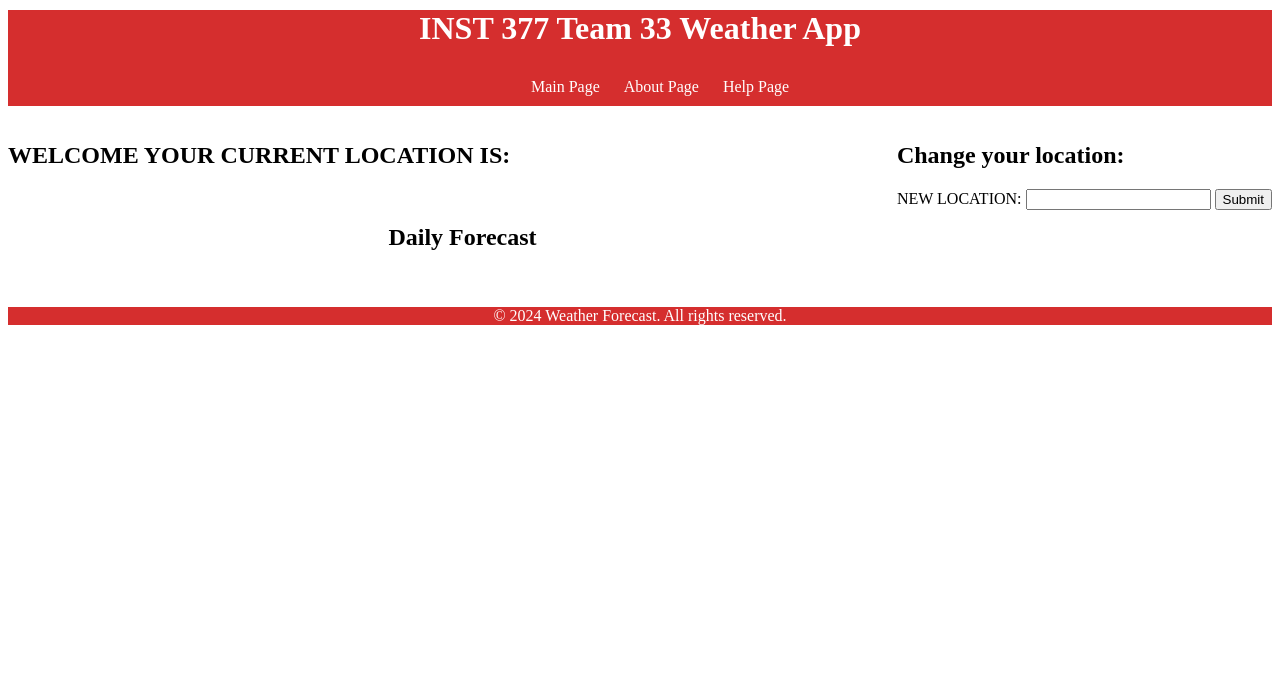
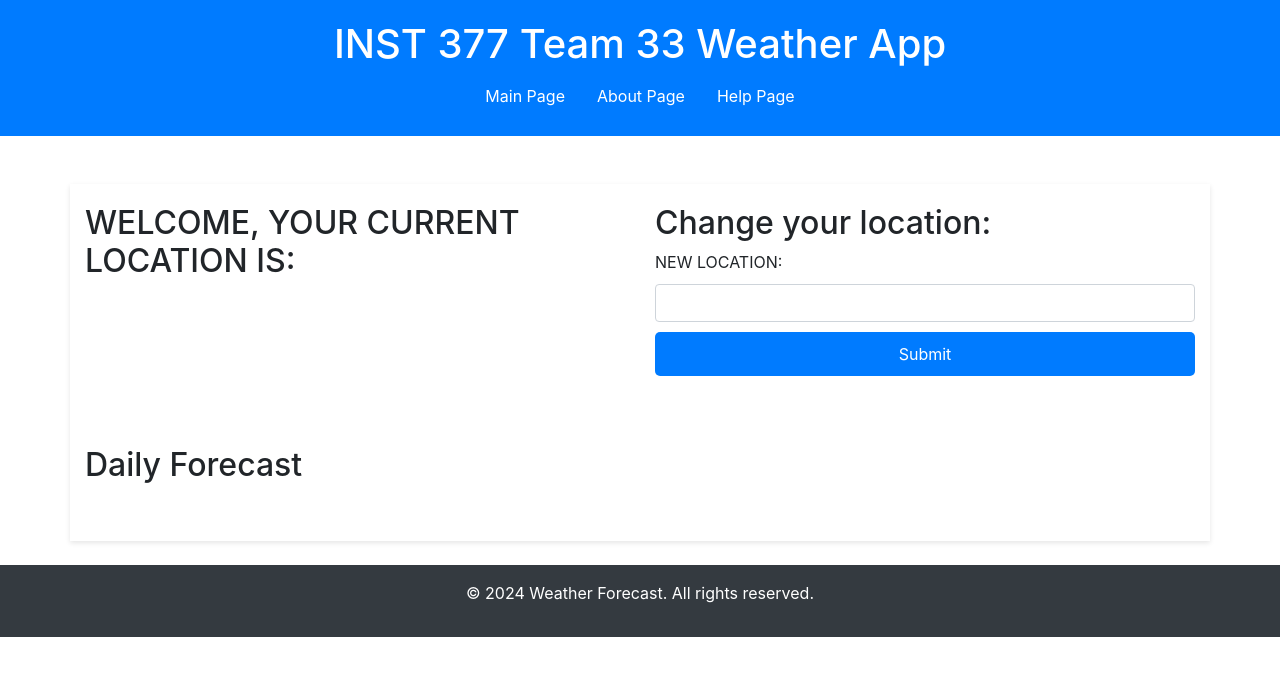
Before and after one commit to EwuraImpraim/INST377-TEAM-PROJECT, a plain HTML site: page HomePage.html in a window 1280 px wide. Drawn offline with nearby package versions, Linux system fonts and the light colour scheme.

Commit message:
Commiting styling updates

```diff
--- a/HomePage.css
+++ b/HomePage.css
@@ -1,103 +1,89 @@
-#bar{
-    text-align: center;
-    color: white;
-    width: 100%;
-    background-color: rgb(213, 46, 46);
-    margin-top: 10px;
-}
-
-#nav {
-    margin-top: 10px;
-}
-
-#nav li:hover {
-    background-color: rgb(19, 19, 13);
-    color: white;
-
-}
-
-#nav ul li{
-    display: inline-block;
-    text-align: center;
-    padding: 10px;
-}
-
-#main-nav {
-    background-color: rgb(239, 239, 15);
-}
-
-
-#main-nav li:hover {
-    background-color: rgb(22, 21, 15);
-    color: white;
-
-}
-
-#main-nav ul li{
-    display: inline-block;
-    text-align: center;
-    padding: 10px;
-}
-
-#current-location{
-    float:left;
-}
-
-#new-location{
-    float: right;
-}
-
-#weather-info{
-    border-radius:5px;
-    border: 1px;
-}
-
-.forecast-section {
-    border: 1px solid #ccc;
-    border-radius: 5px;
-    padding: 10px;
-    margin-bottom: 20px;
-}
-
-.forecast-list {
-    list-style: none;
+/* General Body Styles */
+body {
+    font-family: 'Arial', sans-serif;
+    background-color: #f0f4f8;  /* Lighter grayish-blue background */
+    color: #333;
+    margin: 0;
     padding: 0;
 }
 
-.forecast-list p {
-    margin: 0;
-}
-
-.forecast-list button {
-    margin-left: auto;
-}
-
-.forecast-icon {
-    width: 50px;
-    height: 50px;
-    margin-right: 10px;
-}
-
-#weather-info {
-    padding: 20px;
+/* Header Styles */
+header {
+    background-color: #007bff; /* Primary blue */
+    color: #fff;
+    padding: 20px 0;
     text-align: center;
 }
 
-#hourly-forecast-heading{
-    width: fit-content;
-}
-#hourly-forecast-list {
-    display: flex;
-    justify-content: flex-start;
-    overflow-x: auto;
-    padding: 5px;
+.nav a {
+    transition: background-color 0.3s, color 0.3s; /* Smooth transition for hover effects */
 }
 
+.nav-link:hover {
+    background-color: #0056b3; /* Darker blue for hover */
+    color: #ffffff;
+}
+
+/* Main Container Styles */
+.container {
+    padding: 20px;
+    background-color: #fff;
+    box-shadow: 0 2px 5px rgba(0, 0, 0, 0.1);
+    margin-top: 20px;
+}
+
+/* Form Styles */
+#new-location label,
+#new-location input,
+#new-location input[type="submit"] {
+    display: block;
+    width: 100%;
+    margin-bottom: 10px;
+}
+
+#new-location input[type="submit"] {
+    padding: 10px;
+    background-color: #007bff; /* Same primary blue as the header */
+    color: white;
+    border: none;
+    border-radius: 5px;
+    cursor: pointer;
+    transition: background-color 0.3s;
+}
+
+#new-location input[type="submit"]:hover {
+    background-color: #0056b3; /* Darker blue on hover */
+}
+
+/* Weather Info Styles */
 .forecast-item {
-    flex: 0 0 auto;
-    margin-right: 10px;
-    padding: 5px;
-    border: 1px solid #ccc;
-    border-radius: 1px;
+    margin: 10px;
+    padding: 20px;
+    background-color: #e9ecef; /* Light grey-blue to maintain visibility */
+    border: none;
+    border-radius: 10px;
+    box-shadow: 0 2px 10px rgba(0, 0, 0, 0.1);
+}
+
+#hourly-forecast-list,
+#daily-forecast-list {
+    display: flex;
+    overflow-x: auto;
+    padding: 10px 0;
+}
+
+/* Footer Styles */
+footer {
+    background-color: #002244; /* Dark navy blue for contrast */
+    color: #fff;
     text-align: center;
+    padding: 20px 0;
+    margin-top: 30px;
 }
+
+@media (max-width: 768px) {
+    .forecast-item {
+        width: 100%;
+        flex-direction: column;
+    }
+}
--- a/HomePage.html
+++ b/HomePage.html
@@ -1,59 +1,64 @@
+<!DOCTYPE html>
 <html>
 <head>
-        <title>INST 377 FINAL PROJECT- HOME PAGE</title>
-        <link rel = "stylesheet" href = "HomePage.css">
-        <script defer src = "HomePage.js"> </script>
+    <meta charset="UTF-8">
+    <meta name="viewport" content="width=device-width, initial-scale=1.0">
+    <title>INST 377 FINAL PROJECT - HOME PAGE</title>
+    <link rel="stylesheet" href="HomePage.css">
+    <link href="https://stackpath.bootstrapcdn.com/bootstrap/4.5.2/css/bootstrap.min.css" rel="stylesheet">
+    <script defer src="HomePage.js"></script>
 </head>
 <body>
-        <div id = "bar">
-            <header>
-                <h1> INST 377 Team 33 Weather App </h1>
-
-                <nav id = "nav">
-                    <ul>
-                        <li> Main Page </li>
-                        <li>  About Page </li>
-                        <li>  Help Page </li>
+    <header id="header">
+        <h1>INST 377 Team 33 Weather App</h1>
+        <nav id="nav">
+            <ul class="nav justify-content-center">
+                <li class="nav-item">
+                    <a class="nav-link text-white" href="#">Main Page</a>
+                </li>
+                <li class="nav-item">
+                    <a class="nav-link text-white" href="#">About Page</a>
+                </li>
+                <li class="nav-item">
+                    <a class="nav-link text-white" href="#">Help Page</a>
+                </li>
             </ul>
         </nav>
     </header>
-        </div>
 
-        <div id = "main-content">
-
-            <div id = "mid-content">
-                <div id="current-location">
-                    <h2> WELCOME YOUR CURRENT LOCATION IS:</h2>
+    <div class="container mt-5">
+        <div class="row">
+            <div class="col-md-6" id="current-location">
+                <h2>WELCOME, YOUR CURRENT LOCATION IS:</h2>
                 <h2 id="current-city"></h2>
             </div>
 
-                <div id="new-location">
-                    <h2> Change your location: </h2>
-                    <form name = "form"  id = "location-form" onsubmit="newLocation(event)">
-                    <label for = "location"> NEW LOCATION: </label>
-                    <input type = "text" id = "location-input">
-                    <input type = "submit" value = "Submit">
+            <div class="col-md-6" id="new-location">
+                <h2>Change your location:</h2>
+                <form name="form" id="location-form" onsubmit="newLocation(event)">
+                    <label for="location">NEW LOCATION:</label>
+                    <input type="text" class="form-control" id="location-input">
+                    <input type="submit" class="btn btn-primary mt-2" value="Submit">
                 </form>
             </div>
         </div>
 
-                <div id="weather-info">
-                    <h2 id = "hourly-forecast-heading"></h2>
-                    <div id="hourly-forecast-list">
+        <div id="weather-info" class="mt-4">
+            <h2 id="hourly-forecast-heading"></h2>
+            <div id="hourly-forecast-list" class="d-flex">
                 <p id="temperature"></p>
                 <p id="humidity"></p>
             </div>
 
             <h2>Daily Forecast</h2>
-                    <div id="daily-forecast-list">
+            <div id="daily-forecast-list" class="mt-3">
+                <!-- Forecast items will be dynamically inserted here -->
+            </div>
         </div>
     </div>
 
-        <footer>
-            <div id ="bar">
+    <footer class="bg-dark text-white text-center p-3 mt-4">
         <p>&copy; 2024 Weather Forecast. All rights reserved.</p>
-            </div>
     </footer>
-
 </body>
 </html>
```
Lines whose indentation alone changed are shown as unchanged.
